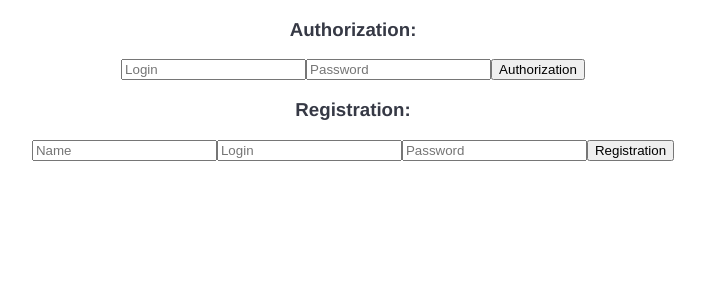
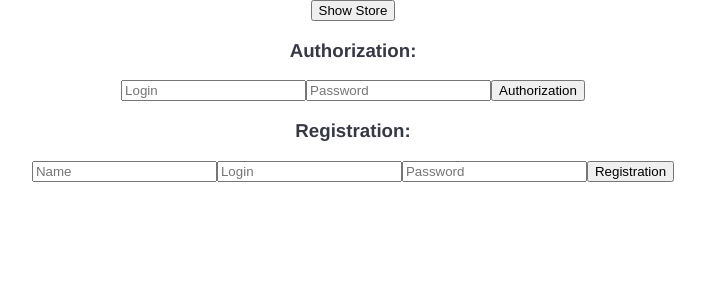
Before and after one commit to backspacev9/project-management-app, a React (Create React App) app: page / in a window 1280 px wide. Shown: the top 300 px of the page, without its empty margins (287-992 px from the left). Built offline with nearby package versions, Linux system fonts and the light colour scheme.

Commit message:
feat: add header

```diff
--- a/src/App.tsx
+++ b/src/App.tsx
@@ -1,5 +1,6 @@
 import React from 'react';
 import { BrowserRouter as Router, Route, Routes } from 'react-router-dom';
+import Header from './components/header';
 import ErrorPage from './pages/error-page';
 import MainPage from './pages/main-page';
 
@@ -7,6 +8,7 @@ const App = () => {
   return (
     <div className="App">
       <Router>
+        <Header />
         <Routes>
           <Route path="/" element={<MainPage />} />
           <Route path="/404" element={<ErrorPage />} />
--- /dev/null
+++ b/src/components/header.tsx
@@ -0,0 +1,19 @@
+import React from 'react';
+import { useAppSelector } from '../redux/hooks';
+import { RootState } from '../redux/store';
+
+const Header = () => {
+  const store = useAppSelector((state: RootState) => state);
+
+  const handleShowStore = async () => {
+    console.log(store);
+  };
+
+  return (
+    <>
+      <button onClick={handleShowStore}>Show Store</button>
+    </>
+  );
+};
+
+export default Header;
```
